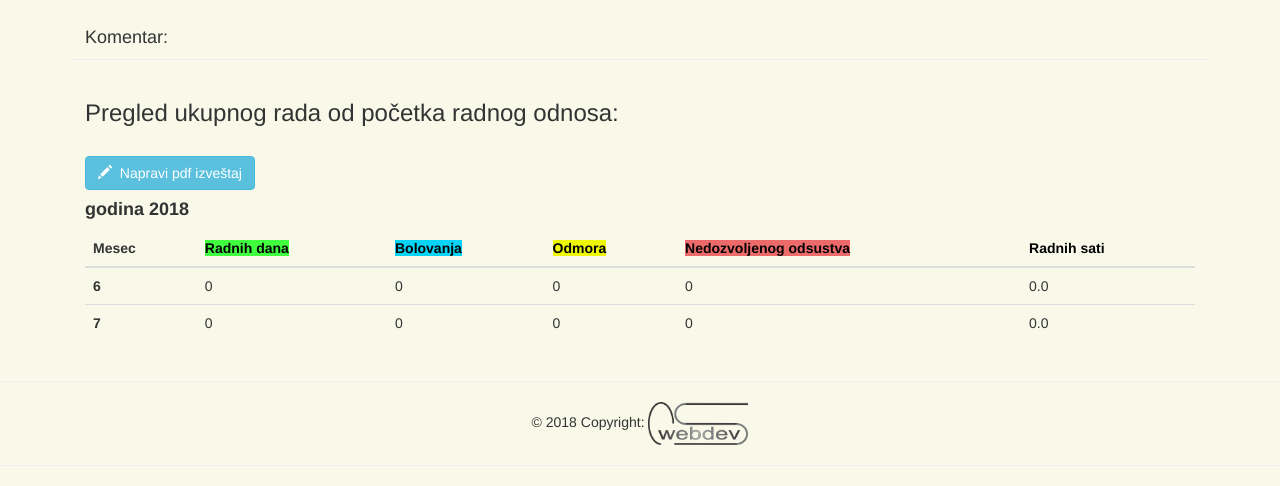
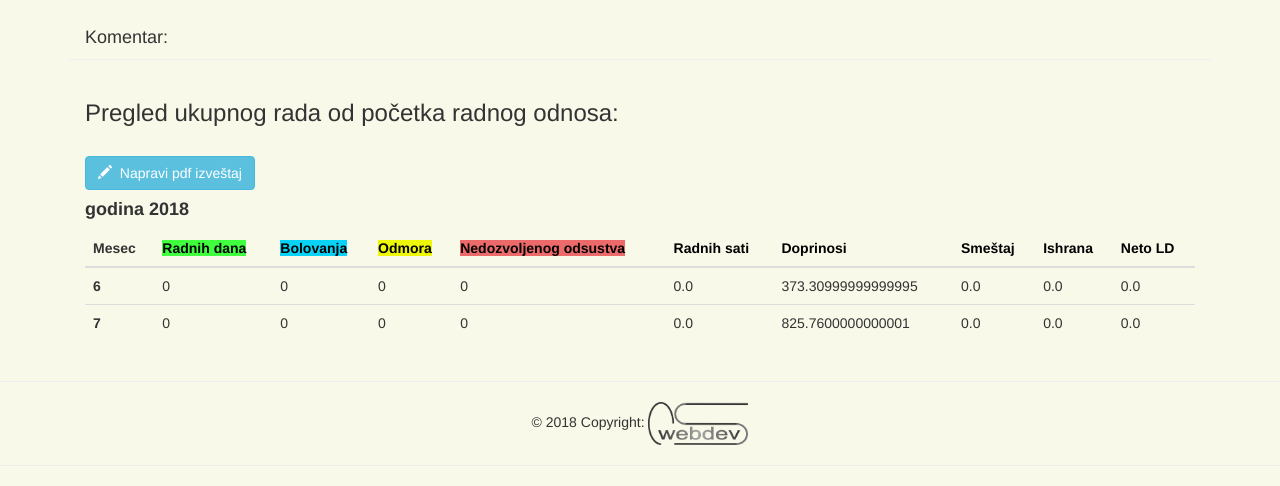
Before and after one commit to papulic/htwerke_heroku_deploy_version, a Django app: page /administracija/radnik/1/ in a window 1280 px wide. Shown: the part 946-1432 px from the top of the page. Run offline with Django 3.2, Linux system fonts and the light colour scheme; a user stored in the database is signed in; data comes from the database, SQL or seed files in the repository; some libraries are stand-ins or nearby versions.

Commit message:
Add files via upload

```diff
--- a/projects/templates/projects/radnik_detalji.html
+++ b/projects/templates/projects/radnik_detalji.html
@@ -121,6 +121,10 @@
                         <th><font color="black" style="background-color:#eef707">Odmora</font></th>
                         <th><font color="black" style="background-color:#ed6a6a">Nedozvoljenog odsustva</font></th>
                         <th><font color="black">Radnih sati</font></th>
+                        <th><font color="black">Doprinosi</font></th>
+                        <th><font color="black">Smeštaj</font></th>
+                        <th><font color="black">Ishrana</font></th>
+                        <th><font color="black">Neto LD</font></th>
                     </tr>
                     </thead>
                     <tbody>
@@ -152,6 +156,26 @@
                         <td>{{ v }}</td>
                         {% endif %}
                         {% endfor %}
+                        {% for k, v in mesec.1.items %}
+                        {% if k == 'doprinosi' %}
+                        <td>{{ v }}</td>
+                        {% endif %}
+                        {% endfor %}
+                        {% for k, v in mesec.1.items %}
+                        {% if k == 'smestaj' %}
+                        <td>{{ v }}</td>
+                        {% endif %}
+                        {% endfor %}
+                        {% for k, v in mesec.1.items %}
+                        {% if k == 'ishrana' %}
+                        <td>{{ v }}</td>
+                        {% endif %}
+                        {% endfor %}
+                        {% for k, v in mesec.1.items %}
+                        {% if k == 'netoLD' %}
+                        <td>{{ v }}</td>
+                        {% endif %}
+                        {% endfor %}
                     </tr>
                     {% endfor %}
                     </tbody>
```
